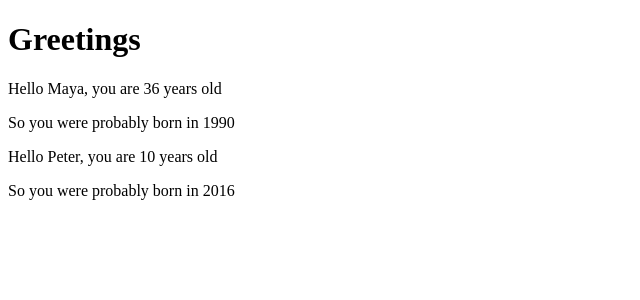
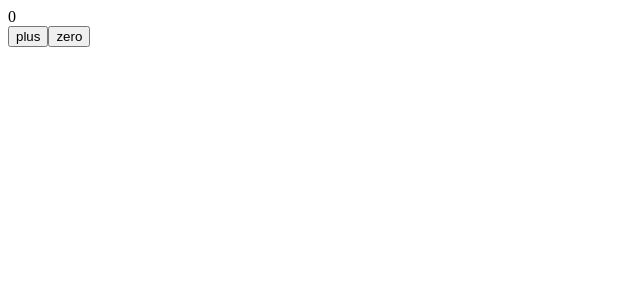
Before and after one commit to ailindoor/fullstackopen, a React (Vite) app: page / in a window 1280 px wide. Shown: the top 300 px of the page, without its empty margins (0-640 px from the left). Built offline with nearby package versions, Linux system fonts and the light colour scheme.

Commit message:
controladores de eventos useState, SetCounter

```diff
--- a/src/App.jsx
+++ b/src/App.jsx
@@ -1,31 +1,25 @@
-const Hello = ({name, age}) => {
-
-  const bornYear = () => {
-    const yearNow = new Date().getFullYear()
-    return yearNow - age
-  }
-  /* const yearNow = () => new Date().getFullYear() - age */
-
-  return (
-    <div>
-      <p>
-        Hello {name}, you are {age} years old
-      </p>
-      <p>So you were probably born in {bornYear()}</p>
-    </div>
-  )
-}
+import { useState } from 'react'
 
 const App = () => {
-  const name = 'Peter'
-  const age = 10
 
+  const [ counter, setCounter ] = useState(0)
+ /*  const handleClick = () => {
+    console.log('clicked')
+  } */
+
+  /* setTimeout(
+    () => setCounter(counter + 1),
+    1000
+  ) */
+
+  console.log("rendering ...", counter)
   return (
-    <div>
-      <h1>Greetings</h1>
-      <Hello name="Maya" age={26 + 10} />
-      <Hello name={name} age={age} />
-    </div>
+    <>
+    <div>{counter}</div>
+    {/* <button onClick={()=> console.log('clicked')}>plus</button> */}
+    <button onClick={()=> setCounter(counter + 1)}>plus</button>
+    <button onClick={()=> setCounter(0)}>zero</button>
+    </>
   )
 }
 
--- a/src/main.jsx
+++ b/src/main.jsx
@@ -1,9 +1,5 @@
-import { StrictMode } from 'react'
-import { createRoot } from 'react-dom/client'
-import App from './App.jsx'
+import ReactDOM from 'react-dom/client'
 
-createRoot(document.getElementById('root')).render(
-  <StrictMode>
-    <App />
-  </StrictMode>,
-)
+import App from './App'
+
+ReactDOM.createRoot(document.getElementById('root')).render(<App />)
```
